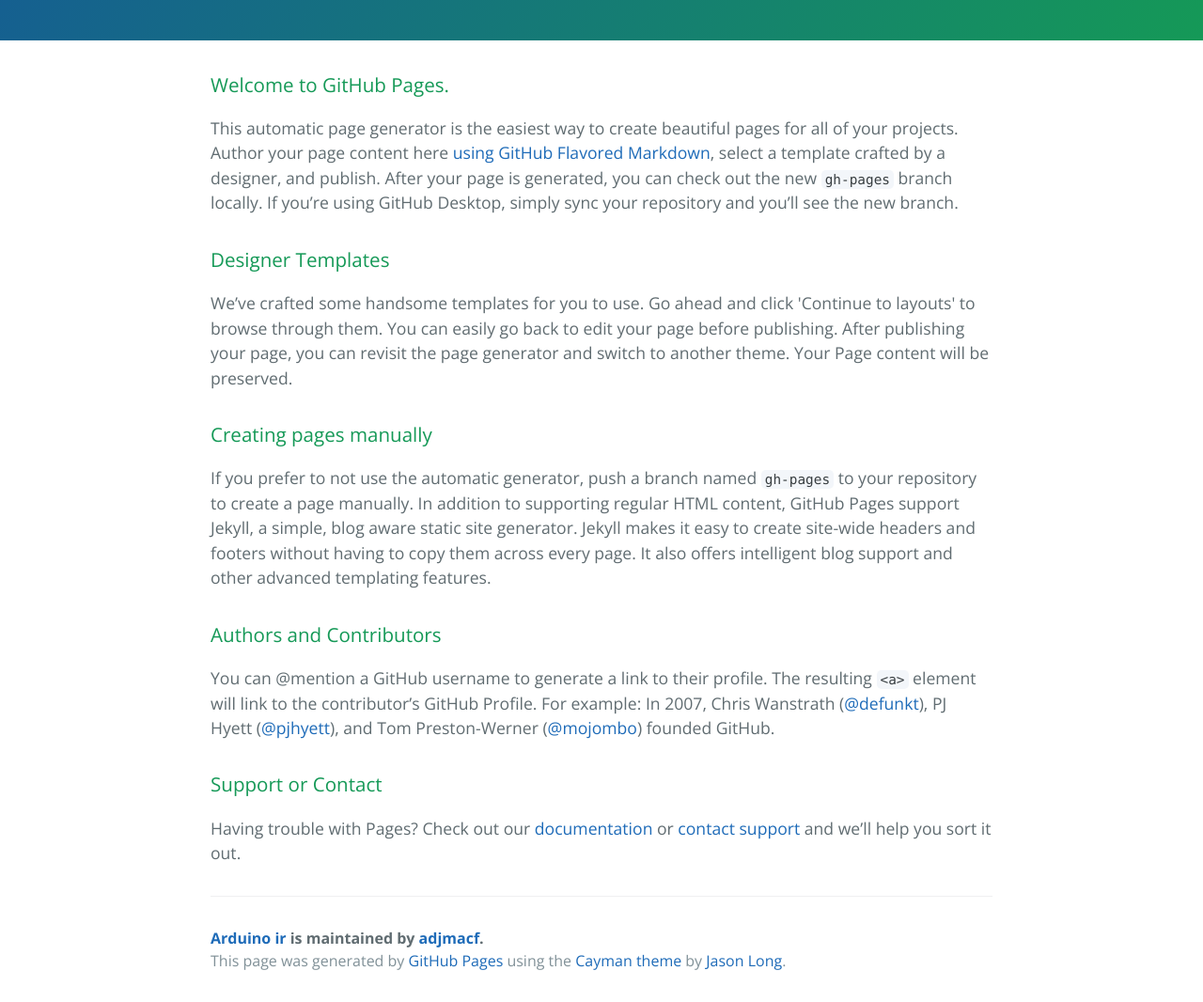
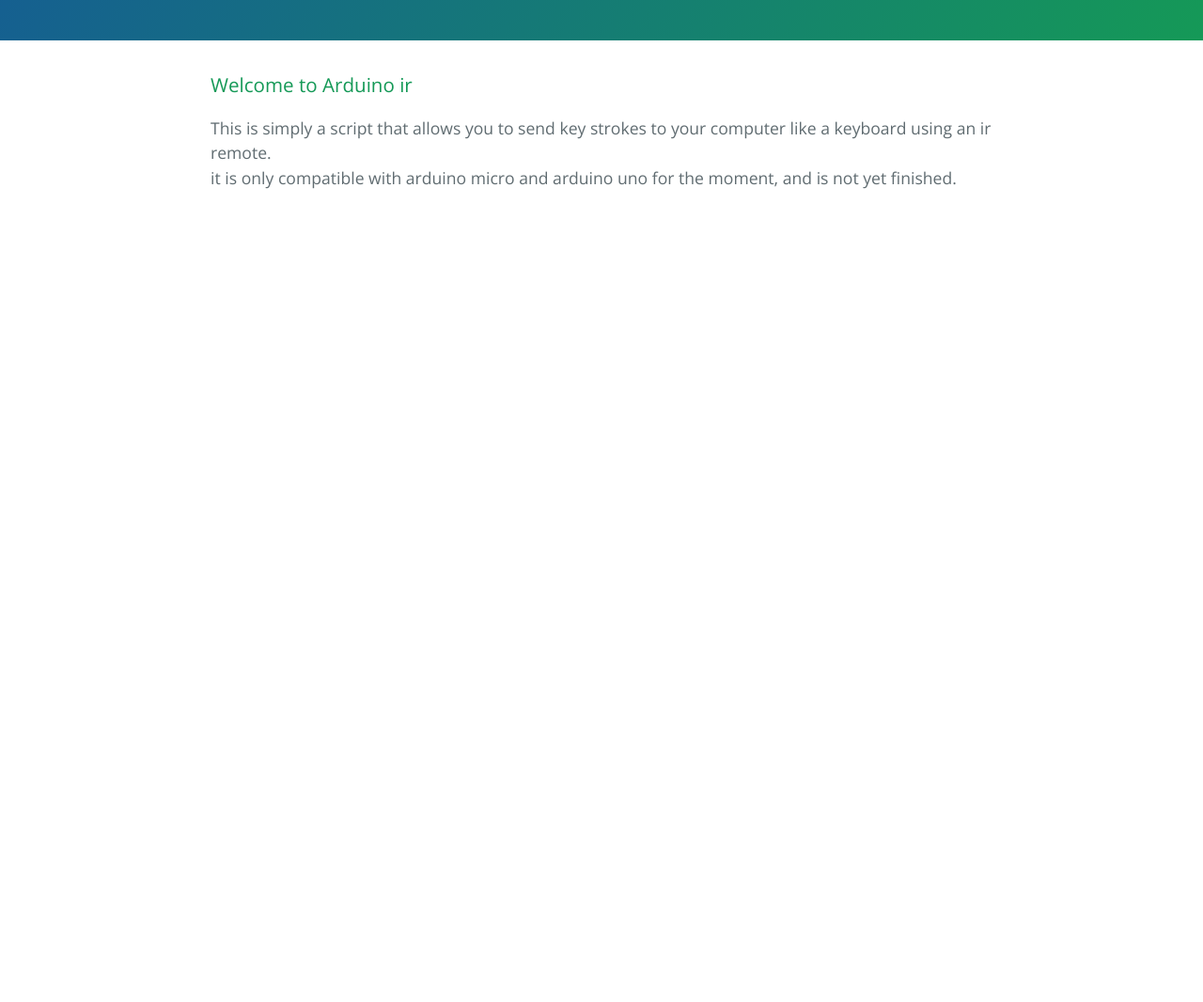
Before and after one commit to adjmacf/arduino_ir, a plain HTML site: page index.html in a window 1280 px wide. Shown: the part 340-1406 px from the top of the page at 94% size. After the commit the page ends 800 px from the top, so only its background shows below. Drawn offline with nearby package versions, Linux system fonts and the light colour scheme.

Commit message:
Update index.html
added information

```diff
--- a/index.html
+++ b/index.html
@@ -19,37 +19,12 @@
     </section>
 
     <section class="main-content">
-      <h3>
-<a id="welcome-to-github-pages" class="anchor" href="#welcome-to-github-pages" aria-hidden="true"><span aria-hidden="true" class="octicon octicon-link"></span></a>Welcome to GitHub Pages.</h3>
-
-<p>This automatic page generator is the easiest way to create beautiful pages for all of your projects. Author your page content here <a href="https://guides.github.com/features/mastering-markdown/">using GitHub Flavored Markdown</a>, select a template crafted by a designer, and publish. After your page is generated, you can check out the new <code>gh-pages</code> branch locally. If you’re using GitHub Desktop, simply sync your repository and you’ll see the new branch.</p>
-
-<h3>
-<a id="designer-templates" class="anchor" href="#designer-templates" aria-hidden="true"><span aria-hidden="true" class="octicon octicon-link"></span></a>Designer Templates</h3>
-
-<p>We’ve crafted some handsome templates for you to use. Go ahead and click 'Continue to layouts' to browse through them. You can easily go back to edit your page before publishing. After publishing your page, you can revisit the page generator and switch to another theme. Your Page content will be preserved.</p>
-
-<h3>
-<a id="creating-pages-manually" class="anchor" href="#creating-pages-manually" aria-hidden="true"><span aria-hidden="true" class="octicon octicon-link"></span></a>Creating pages manually</h3>
-
-<p>If you prefer to not use the automatic generator, push a branch named <code>gh-pages</code> to your repository to create a page manually. In addition to supporting regular HTML content, GitHub Pages support Jekyll, a simple, blog aware static site generator. Jekyll makes it easy to create site-wide headers and footers without having to copy them across every page. It also offers intelligent blog support and other advanced templating features.</p>
-
-<h3>
-<a id="authors-and-contributors" class="anchor" href="#authors-and-contributors" aria-hidden="true"><span aria-hidden="true" class="octicon octicon-link"></span></a>Authors and Contributors</h3>
-
-<p>You can @mention a GitHub username to generate a link to their profile. The resulting <code>&lt;a&gt;</code> element will link to the contributor’s GitHub Profile. For example: In 2007, Chris Wanstrath (<a href="https://github.com/defunkt" class="user-mention">@defunkt</a>), PJ Hyett (<a href="https://github.com/pjhyett" class="user-mention">@pjhyett</a>), and Tom Preston-Werner (<a href="https://github.com/mojombo" class="user-mention">@mojombo</a>) founded GitHub.</p>
-
-<h3>
-<a id="support-or-contact" class="anchor" href="#support-or-contact" aria-hidden="true"><span aria-hidden="true" class="octicon octicon-link"></span></a>Support or Contact</h3>
-
-<p>Having trouble with Pages? Check out our <a href="https://help.github.com/pages">documentation</a> or <a href="https://github.com/contact">contact support</a> and we’ll help you sort it out.</p>
-
-      <footer class="site-footer">
-        <span class="site-footer-owner"><a href="https://github.com/adjmacf/arduino_ir">Arduino ir</a> is maintained by <a href="https://github.com/adjmacf">adjmacf</a>.</span>
-
-        <span class="site-footer-credits">This page was generated by <a href="https://pages.github.com">GitHub Pages</a> using the <a href="https://github.com/jasonlong/cayman-theme">Cayman theme</a> by <a href="https://twitter.com/jasonlong">Jason Long</a>.</span>
-      </footer>
-
+      <h3>Welcome to Arduino ir</h3>
+      <p>
+        This is simply a script that allows you to send key strokes to your computer like a keyboard using an ir remote.
+        <br />
+        it is only compatible with arduino micro and arduino uno for the moment, and is not yet finished.
+      </p>
     </section>
 
 
```
